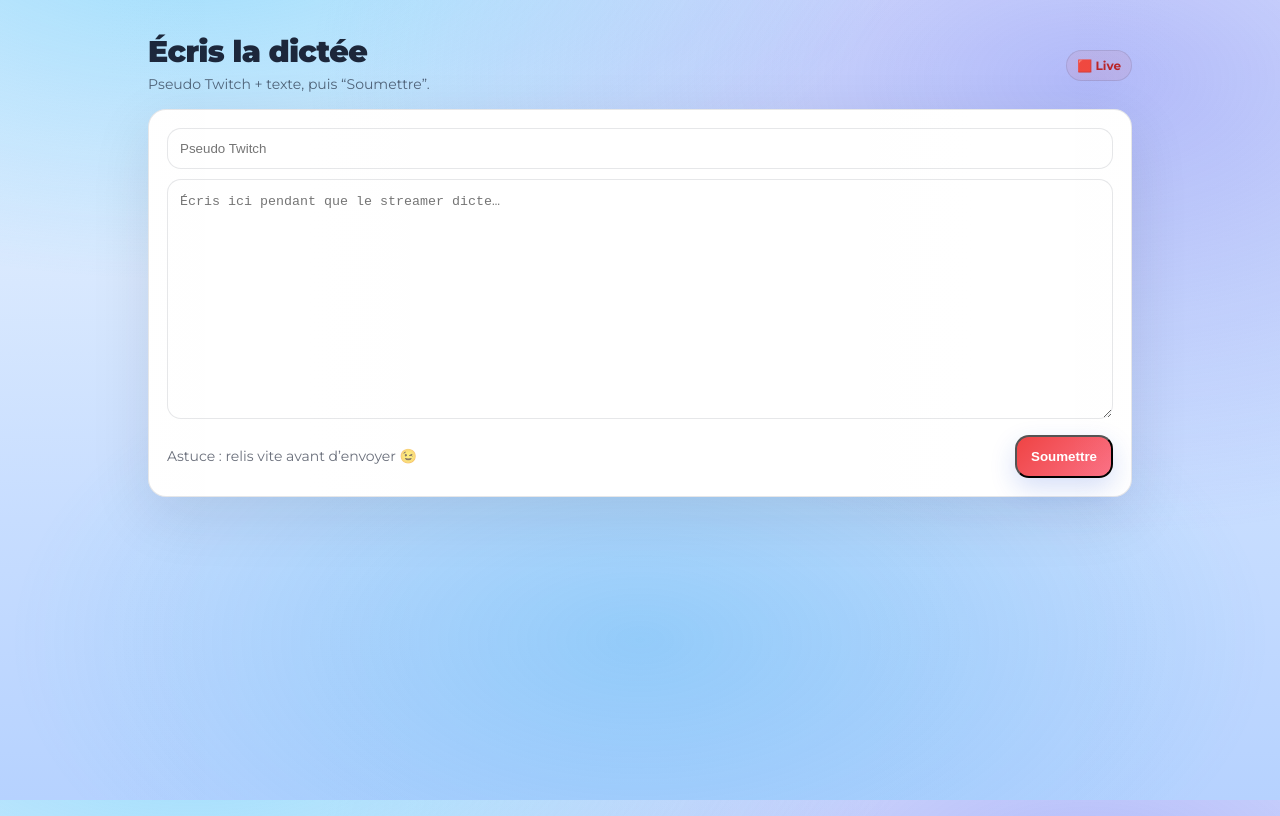
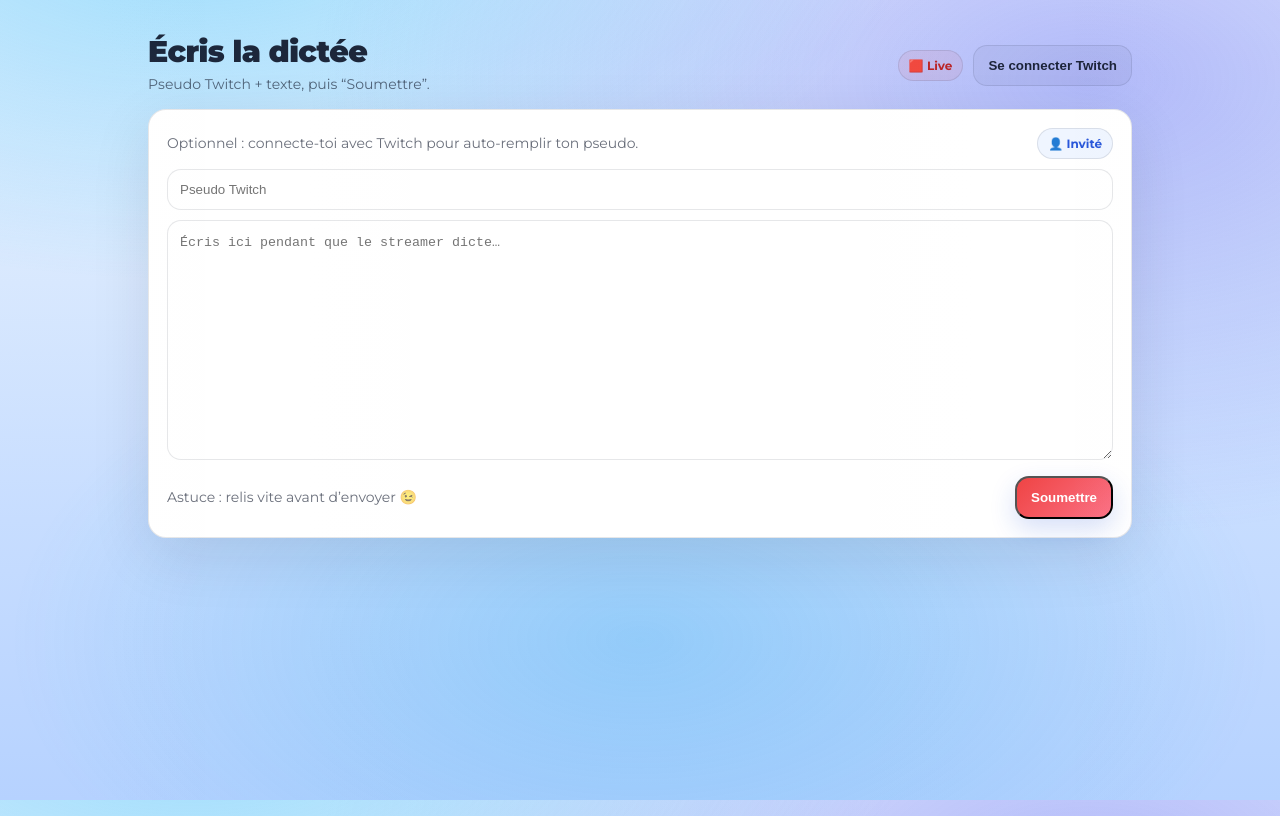
Before and after one commit to walt0white1/dictee-live, a Next.js app: page /play/1 in a window 1280 px wide. Built offline with nearby package versions, Linux system fonts and the light colour scheme; no server answers.

Commit message:
Add Twitch login on play page

```diff
--- a/app/play/[sessionId]/page.tsx
+++ b/app/play/[sessionId]/page.tsx
@@ -1,25 +1,39 @@
 "use client";
 
 import { useParams } from "next/navigation";
-import { useState } from "react";
+import { useMemo, useState } from "react";
+import { signIn, signOut, useSession } from "next-auth/react";
 
 export default function PlayPage() {
   const { sessionId } = useParams<{ sessionId: string }>();
+
+  // ✅ NextAuth session
+  const { data: session, status } = useSession();
+  const isAuthed = status === "authenticated";
+
+  // ✅ pseudo auto si connecté (fallback: "")
+  const twitchPseudo = useMemo(() => {
+    const name = session?.user?.name;
+    return typeof name === "string" ? name : "";
+  }, [session]);
 
   const [pseudo, setPseudo] = useState("");
   const [texte, setTexte] = useState("");
   const [sent, setSent] = useState(false);
   const [loading, setLoading] = useState(false);
 
+  // ✅ le pseudo envoyé : Twitch si connecté, sinon input
+  const pseudoToSend = isAuthed ? twitchPseudo : pseudo;
+
   async function submit() {
-    if (!pseudo.trim()) return alert("Mets ton pseudo Twitch 🙂");
+    if (!pseudoToSend.trim()) return alert("Mets ton pseudo Twitch 🙂");
     if (!texte.trim()) return alert("Écris la dictée avant d’envoyer 🙂");
 
     setLoading(true);
     const res = await fetch("/api/submission", {
       method: "POST",
       headers: { "Content-Type": "application/json" },
-      body: JSON.stringify({ sessionId, pseudo, texte }),
+      body: JSON.stringify({ sessionId, pseudo: pseudoToSend, texte }),
     });
     setLoading(false);
 
@@ -50,21 +64,76 @@ export default function PlayPage() {
     <main className="container">
       <div className="row" style={{ justifyContent: "space-between" }}>
         <div>
-          <h1 className="h1" style={{ fontSize: 30 }}>Écris la dictée</h1>
+          <h1 className="h1" style={{ fontSize: 30 }}>
+            Écris la dictée
+          </h1>
           <p className="sub">Pseudo Twitch + texte, puis “Soumettre”.</p>
         </div>
-        <span className="badge badgeRed">🟥 Live</span>
+
+        <div className="row" style={{ gap: 10 }}>
+          <span className="badge badgeRed">🟥 Live</span>
+
+          {/* ✅ Auth Twitch */}
+          {!isAuthed ? (
+            <button
+              className="btn btnGhost"
+              onClick={() =>
+                signIn("twitch", { callbackUrl: `/play/${sessionId}` })
+              }
+              disabled={status === "loading"}
+              style={{ whiteSpace: "nowrap" }}
+            >
+              {status === "loading" ? "..." : "Se connecter Twitch"}
+            </button>
+          ) : (
+            <button
+              className="btn btnGhost"
+              onClick={() => signOut({ callbackUrl: `/play/${sessionId}` })}
+              style={{ whiteSpace: "nowrap" }}
+            >
+              Déconnexion
+            </button>
+          )}
+        </div>
       </div>
 
       <div style={{ height: 14 }} />
 
       <div className="card">
+        {/* ✅ Petit bandeau état connexion */}
+        <div
+          className="row"
+          style={{
+            justifyContent: "space-between",
+            marginBottom: 10,
+            alignItems: "center",
+          }}
+        >
+          {!isAuthed ? (
+            <span className="sub">
+              Optionnel : connecte-toi avec Twitch pour auto-remplir ton pseudo.
+            </span>
+          ) : (
+            <span className="sub">
+              Connecté en tant que <b>{twitchPseudo || "Twitch"}</b>
+            </span>
+          )}
+
+          {!isAuthed ? (
+            <span className="badge">👤 Invité</span>
+          ) : (
+            <span className="badge">✅ Twitch</span>
+          )}
+        </div>
+
         <div className="row">
           <input
             className="input"
-            value={pseudo}
+            value={isAuthed ? twitchPseudo : pseudo}
             onChange={(e) => setPseudo(e.target.value)}
             placeholder="Pseudo Twitch"
+            disabled={isAuthed}
+            style={isAuthed ? { opacity: 0.9, cursor: "not-allowed" } : undefined}
           />
         </div>
 
@@ -80,9 +149,7 @@ export default function PlayPage() {
         <div style={{ height: 12 }} />
 
         <div className="row" style={{ justifyContent: "space-between" }}>
-          <span className="sub">
-            Astuce : relis vite avant d’envoyer 😉
-          </span>
+          <span className="sub">Astuce : relis vite avant d’envoyer 😉</span>
 
           <button className="btn btnRed" onClick={submit} disabled={loading}>
             {loading ? "Envoi..." : "Soumettre"}
--- a/package.json
+++ b/package.json
@@ -12,6 +12,7 @@
     "@vercel/kv": "^3.0.0",
     "nanoid": "^5.1.6",
     "next": "^16.1.6",
+    "next-auth": "^4.24.13",
     "react": "^19.2.4",
     "react-dom": "^19.2.4"
   },
```
Also changed, not shown: app/auth/[...nextauth]/route.ts (added, +14 -0 lines), app/auth/twitch/page.tsx (deleted, +0 -55 lines), 1 other file (tests, documents, lock files or other folders).
